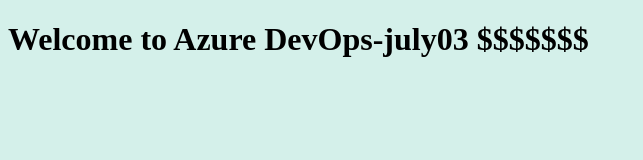
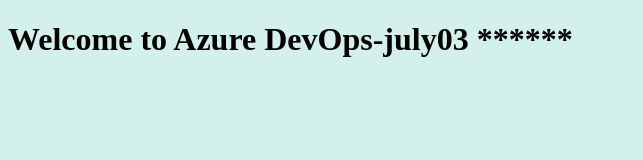
Before and after one commit to babu1245/july30-repo, a plain HTML site: page index.html in a window 1280 px wide. Shown: the whole page, without its empty margins (0-643 px from the left). Drawn offline with Linux system fonts and the light colour scheme.

Commit message:
Update index.html

```diff
--- a/index.html
+++ b/index.html
@@ -1,6 +1,6 @@
 <!DOCTYPE html>
 <html>
    <body style="background-color:rgb(212, 240, 234);">
-      <h1>Welcome to Azure DevOps-july03 $$$$$$$</h1>
+      <h1>Welcome to Azure DevOps-july03 ******</h1>
    </body>
 </html>
```
